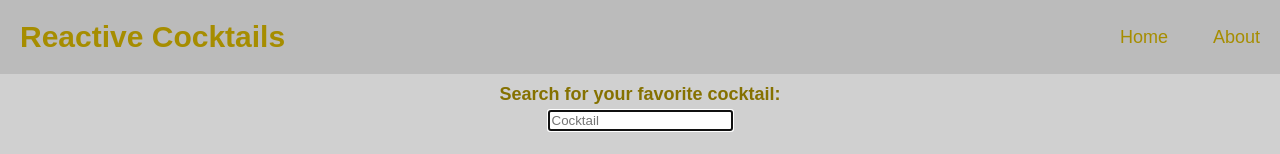
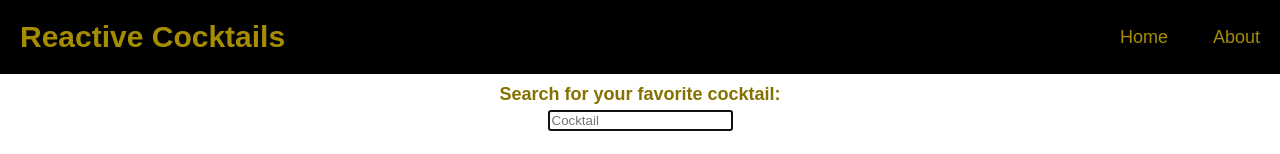
Before and after one commit to Michaelplant2/React-Cocktails-App-Michaelplant2, a React (Create React App) app: page / in a window 1280 px wide. Shown: the top 154 px of the page. Built offline with nearby package versions, Linux system fonts and the light colour scheme; no server answers.

Commit message:
Update App.css

```diff
--- a/src/App.css
+++ b/src/App.css
@@ -8,7 +8,7 @@ body {
    height: 100%;
    width: 100%;
    margin: 0;
-   background-color: rgb(208, 208, 208);
+   background-color: rgb(255, 255, 255);
 }
 
 .nav-center {
@@ -18,7 +18,7 @@ body {
    flex-wrap: wrap;
    margin-bottom: 10px;
    padding: 20px;
-   background-color: rgb(187, 187, 187);
+   background-color: rgb(0, 0, 0);
 }
 
 .title {
```
